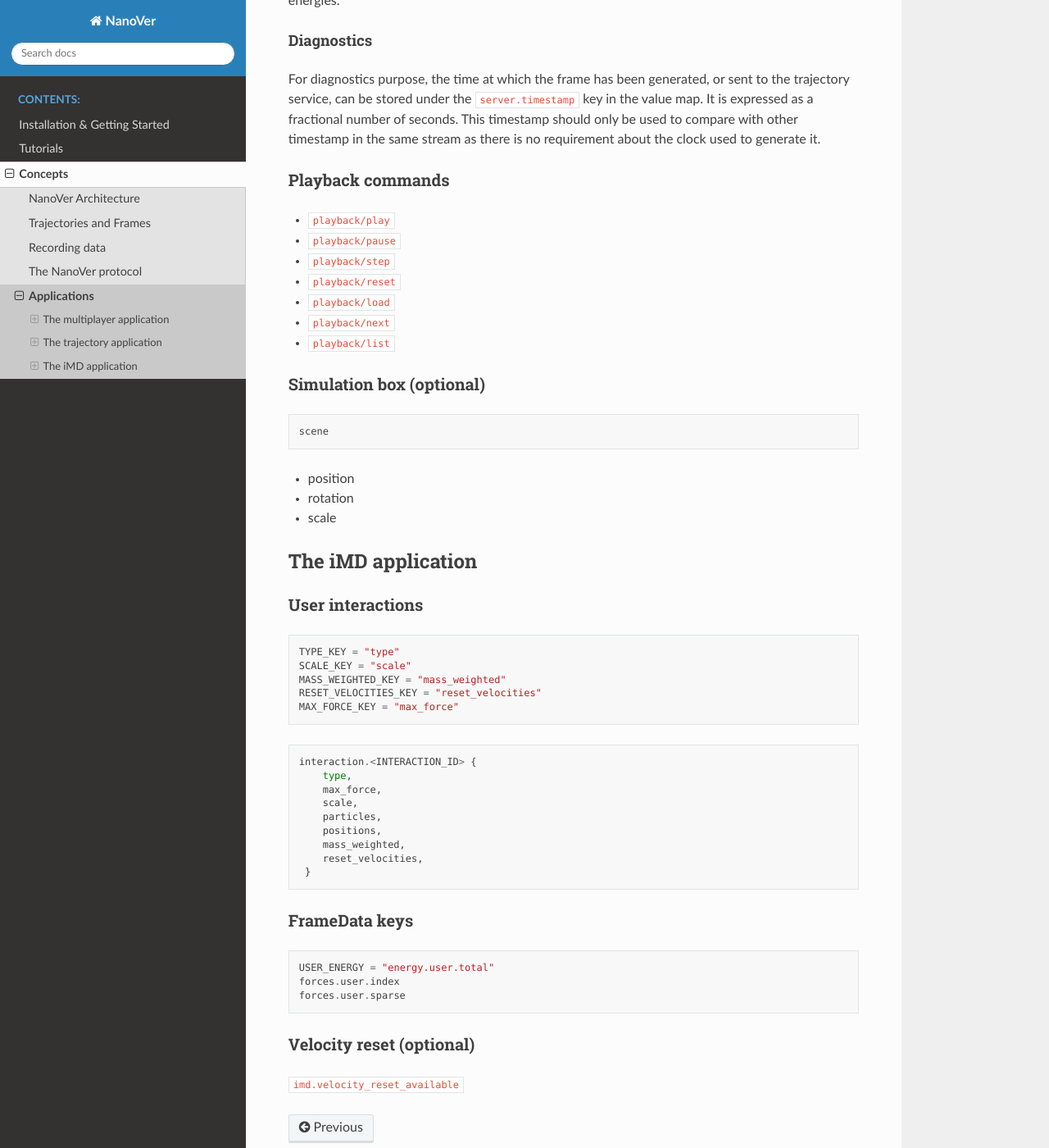
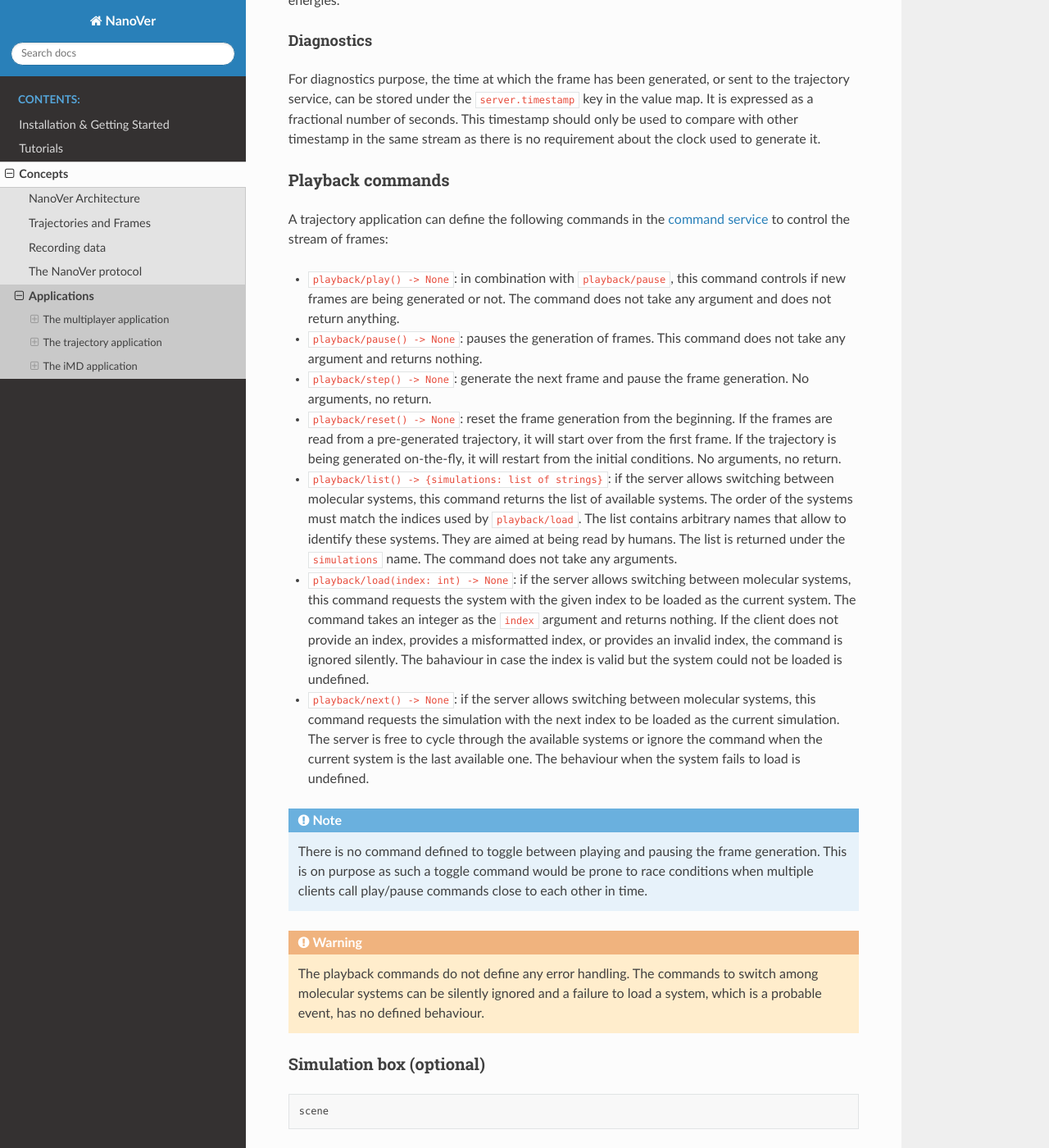
Before and after one commit to IRL2/nanover-docs, a Sphinx documentation site: the page built from source/concepts/applications.rst, in a window 1280 px wide and 1400 px high, scrolled down 8115 px. Shown: the whole window at 82% size. Built offline with Sphinx 7.4.7 and the Read the Docs theme 2.0.0, drawn with Linux system fonts in a browser that asks for light colours; pages that are not in the unit, such as notebooks, are missing from menus.

Commit message:
Document the playback commands

```diff
--- a/source/concepts/applications.rst
+++ b/source/concepts/applications.rst
@@ -442,13 +442,51 @@ stream as there is no requirement about the clock used to generate it.
 Playback commands
 ~~~~~~~~~~~~~~~~~
 
-* ``playback/play``
-* ``playback/pause``
-* ``playback/step``
-* ``playback/reset``
-* ``playback/load``
-* ``playback/next``
-* ``playback/list``
+A trajectory application can define the following commands in the :ref:`command
+service <command-service>` to control the stream of frames:
+
+* ``playback/play() -> None``: in combination with ``playback/pause``, this command
+  controls if new frames are being generated or not. The command does not take
+  any argument and does not return anything.
+* ``playback/pause() -> None``: pauses the generation of frames. This command does not
+  take any argument and returns nothing.
+* ``playback/step() -> None``: generate the next frame and pause the frame generation. No
+  arguments, no return.
+* ``playback/reset() -> None``: reset the frame generation from the beginning. If the
+  frames are read from a pre-generated trajectory, it will start over from the
+  first frame. If the trajectory is being generated on-the-fly, it will restart
+  from the initial conditions. No arguments, no return.
+* ``playback/list() -> {simulations: list of strings}``: if the server allows switching between molecular systems,
+  this command returns the list of available systems. The order of the systems
+  must match the indices used by ``playback/load``. The list contains arbitrary
+  names that allow to identify these systems. They are aimed at being read by
+  humans. The list is returned under the ``simulations`` name. The command does
+  not take any arguments.
+* ``playback/load(index: int) -> None``: if the server allows switching between
+  molecular systems, this command requests the system with the given index to be
+  loaded as the current system. The command takes an integer as the ``index``
+  argument and returns nothing. If the client does not provide an index,
+  provides a misformatted index, or provides an invalid index, the command is
+  ignored silently. The bahaviour in case the index is valid but the system
+  could not be loaded is undefined.
+* ``playback/next() -> None``: if the server allows switching between molecular
+  systems, this command requests the simulation with the next index to be
+  loaded as the current simulation. The server is free to cycle through the
+  available systems or ignore the command when the current system is the last
+  available one. The behaviour when the system fails to load is undefined.
+
+.. note::
+
+   There is no command defined to toggle between playing and pausing the frame
+   generation. This is on purpose as such a toggle command would be prone to
+   race conditions when multiple clients call play/pause commands close to each
+   other in time.
+
+.. warning::
+
+   The playback commands do not define any error handling. The commands to
+   switch among molecular systems can be silently ignored and a failure to load
+   a system, which is a probable event, has no defined behaviour.
 
 Simulation box (optional)
 ~~~~~~~~~~~~~~~~~~~~~~~~~
```
